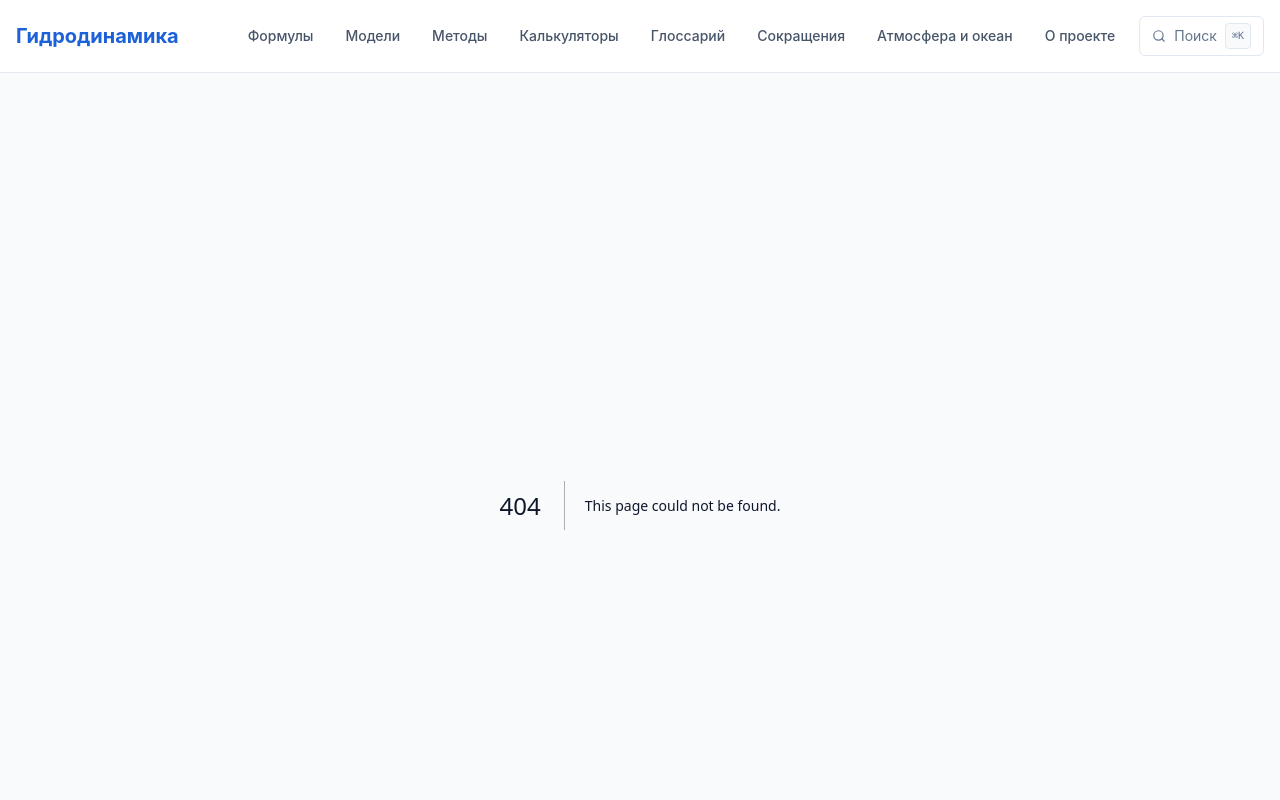
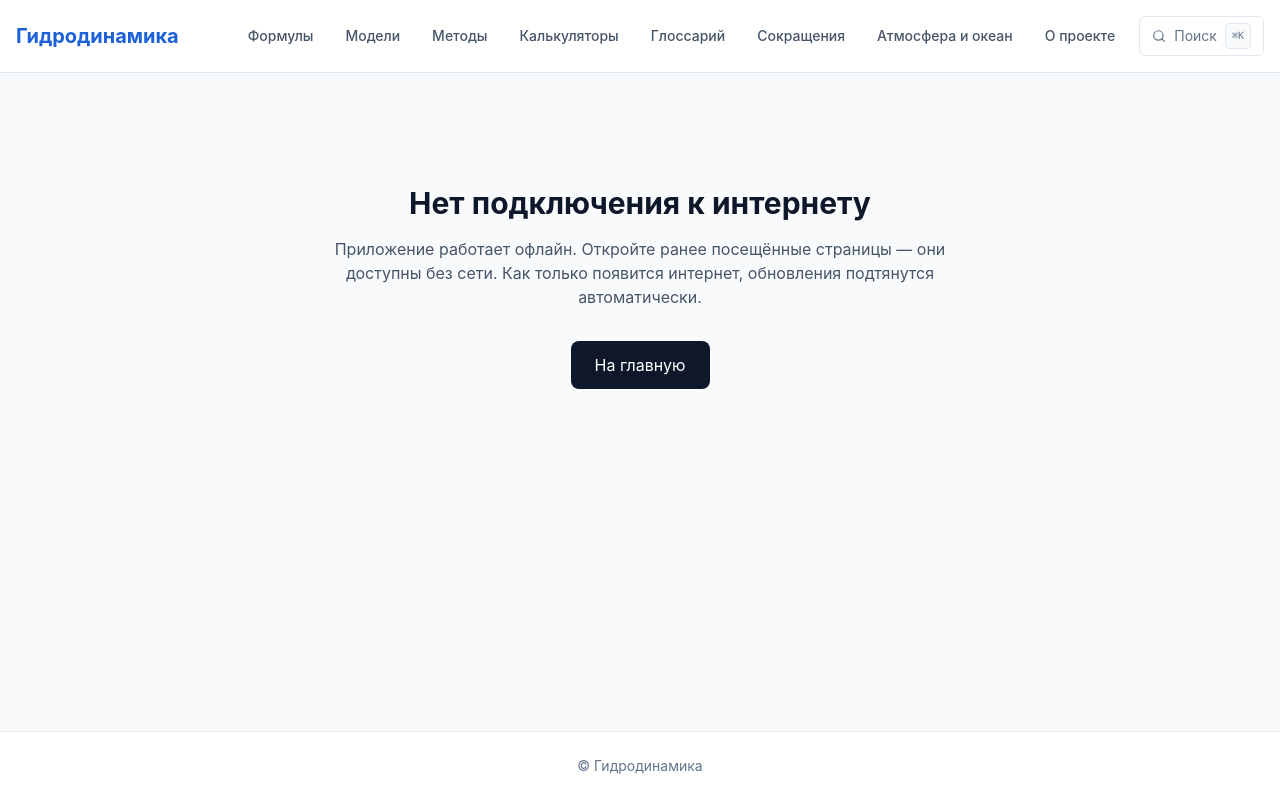
Before and after one commit to frederyv183-lang/hydrodynamics-site, a Next.js app: page /offline in a window 1280 px wide. Before the commit this address had no page. Shown: the top 800 px of the page. Built offline with nearby package versions, Linux system fonts and the light colour scheme.

Commit message:
Add PWA: service worker, offline page, manifest

```diff
--- a/src/app/calculators/kinetic-heating/page.tsx
+++ b/src/app/calculators/kinetic-heating/page.tsx
@@ -36,7 +36,7 @@ export default function Page() {
             °C. Требуется теплозащита (титан, керамика).
           </li>
           <li>
-            <strong>Гиперзвуковые</strong>: V > 6000 км/ч → ΔT > 1000 °C.
+            <strong>Гиперзвуковые</strong>: V &gt; 6000 км/ч → ΔT &gt; 1000 °C.
             Используются абляционные покрытия.
           </li>
           <li>
--- a/src/app/calculators/relative-geopotential/page.tsx
+++ b/src/app/calculators/relative-geopotential/page.tsx
@@ -23,7 +23,7 @@ export default function Page() {
             двумя изобарическими поверхностями в стандартном поле тяжести.
           </li>
           <li>
-            <strong>Формула</strong>: H_{p1}^{p2} = (R/g₀)·∫T·d ln p. При T =
+            <strong>Формула</strong>: H<sub>p1</sub><sup>p2</sup> = (R/g₀)·∫T·d ln p. При T =
             const: H = (R·T/g₀)·ln(p₁/p₂).
           </li>
           <li>
--- a/src/app/layout.tsx
+++ b/src/app/layout.tsx
@@ -8,8 +8,19 @@ import Footer from "@/components/layout/Footer";
 export const metadata: Metadata = {
   title: "Гидродинамика — справочник и калькуляторы",
   description: "Формулы, модели и калькуляторы по гидродинамике",
-  keywords: ["гидродинамика", "атмосфера", "океанография"]
+  keywords: ["гидродинамика", "атмосфера", "океанография"],
+  manifest: "/manifest.webmanifest",
 };
+
+const swScript = `
+  if ('serviceWorker' in navigator) {
+    window.addEventListener('load', function () {
+      navigator.serviceWorker.register('/sw.js', { scope: '/' })
+        .then(function (reg) { console.log('[SW] зарегистрирован, scope:', reg.scope); })
+        .catch(function (err) { console.error('[SW] ошибка:', err); });
+    });
+  }
+`;
 
 export default function RootLayout({
   children
@@ -18,6 +29,9 @@ export default function RootLayout({
 }) {
   return (
     <html lang="ru">
+      <head>
+        <script dangerouslySetInnerHTML={{ __html: swScript }} />
+      </head>
       <body className="flex min-h-screen flex-col bg-slate-50 text-slate-900">
         <Header />
         <main className="mx-auto w-full max-w-7xl flex-1 px-4 py-8">
--- /dev/null
+++ b/src/app/offline/page.tsx
@@ -0,0 +1,24 @@
+import Link from "next/link";
+
+export const metadata = {
+  title: "Нет подключения — Гидродинамика",
+};
+
+export default function OfflinePage() {
+  return (
+    <div className="mx-auto max-w-2xl py-20 text-center">
+      <h1 className="mb-4 text-3xl font-bold">Нет подключения к интернету</h1>
+      <p className="mb-8 text-slate-600">
+        Приложение работает офлайн. Откройте ранее посещённые страницы —
+        они доступны без сети. Как только появится интернет, обновления
+        подтянутся автоматически.
+      </p>
+      <Link
+        href="/"
+        className="inline-block rounded-lg bg-slate-900 px-6 py-3 text-white hover:bg-slate-700"
+      >
+        На главную
+      </Link>
+    </div>
+  );
+}
--- /dev/null
+++ b/src/components/ServiceWorkerRegistrar.tsx
@@ -0,0 +1,22 @@
+"use client";
+
+import { useEffect } from "react";
+
+export default function ServiceWorkerRegistrar() {
+  useEffect(() => {
+    if (typeof window === "undefined") return;
+    if (!("serviceWorker" in navigator)) return;
+    if (process.env.NODE_ENV !== "production") return;
+
+    navigator.serviceWorker
+      .register("/sw.js", { scope: "/" })
+      .then((reg) => {
+        console.log("[SW] зарегистрирован, scope:", reg.scope);
+      })
+      .catch((err) => {
+        console.error("[SW] ошибка регистрации:", err);
+      });
+  }, []);
+
+  return null;
+}
```
Also changed, not shown: .eslintrc.json.
